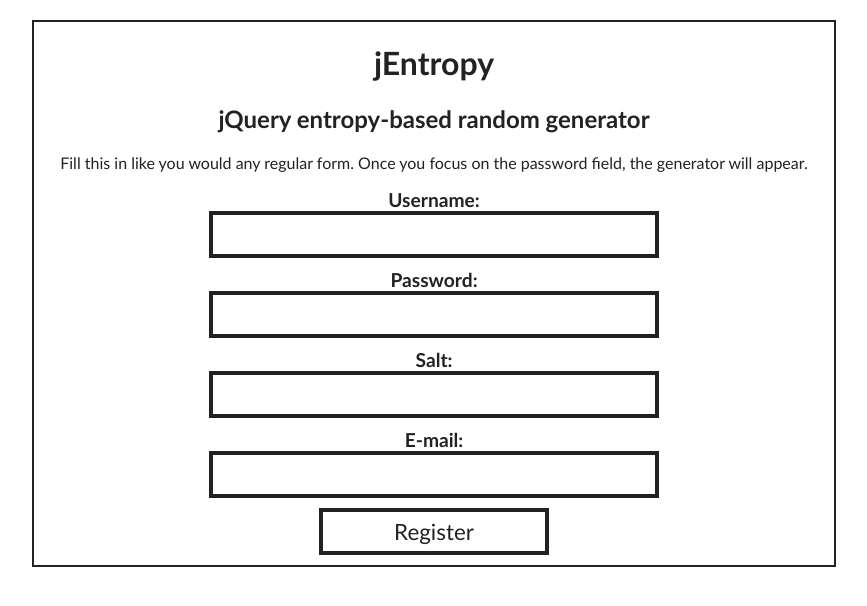
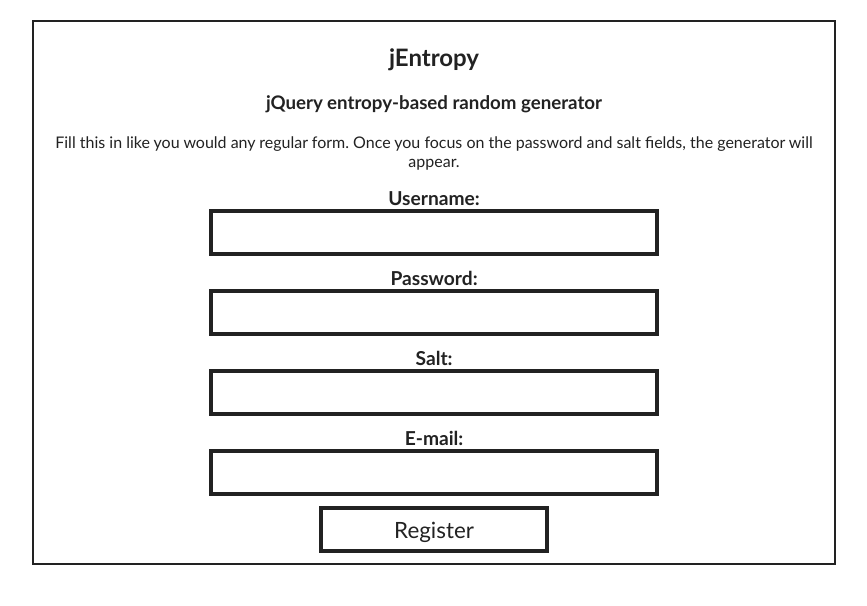
Before and after one commit to dpskvn/ntropy.js, a plain HTML site: page index.html in a window 1280 px wide. Shown: the whole page, without its empty margins (206-1073 px from the left). Drawn offline with nearby package versions, Linux system fonts and the light colour scheme.

Commit message:
small fix

```diff
--- a/index.html
+++ b/index.html
@@ -88,9 +88,9 @@
 </head>
 <body>
 	<div id="content">
-		<h1>jEntropy</h1>
-		<h2>jQuery entropy-based random generator</h2>
-		<p>Fill this in like you would any regular form. Once you focus on the password field, the generator will appear.</p>
+		<h2>jEntropy</h2>
+		<h3>jQuery entropy-based random generator</h3>
+		<p>Fill this in like you would any regular form. Once you focus on the password and salt fields, the generator will appear.</p>
 		<label>Username:</label><input type="text" id="name" class="form" />
 		<label>Password:</label><input type="text" id="password" class="form" />
 		<label>Salt:</label><input type="text" id="salt" class="form" />
```
